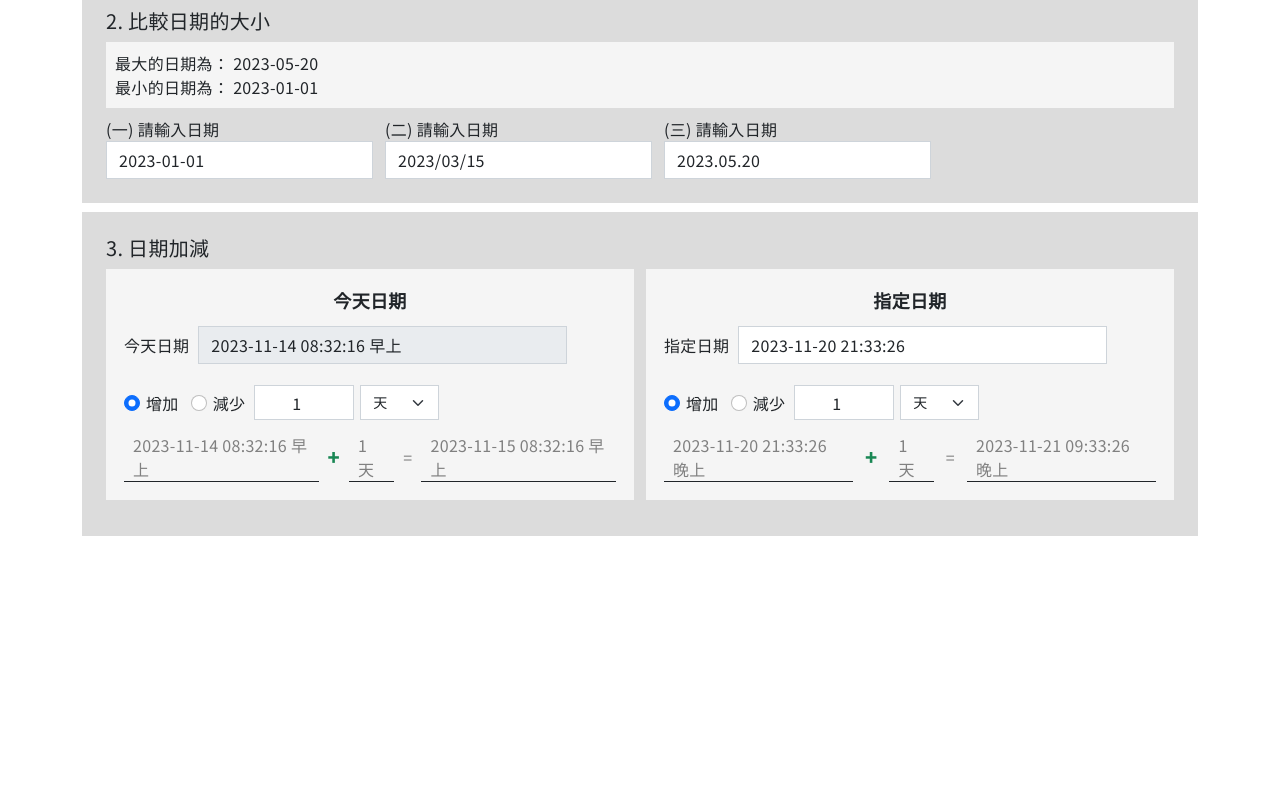
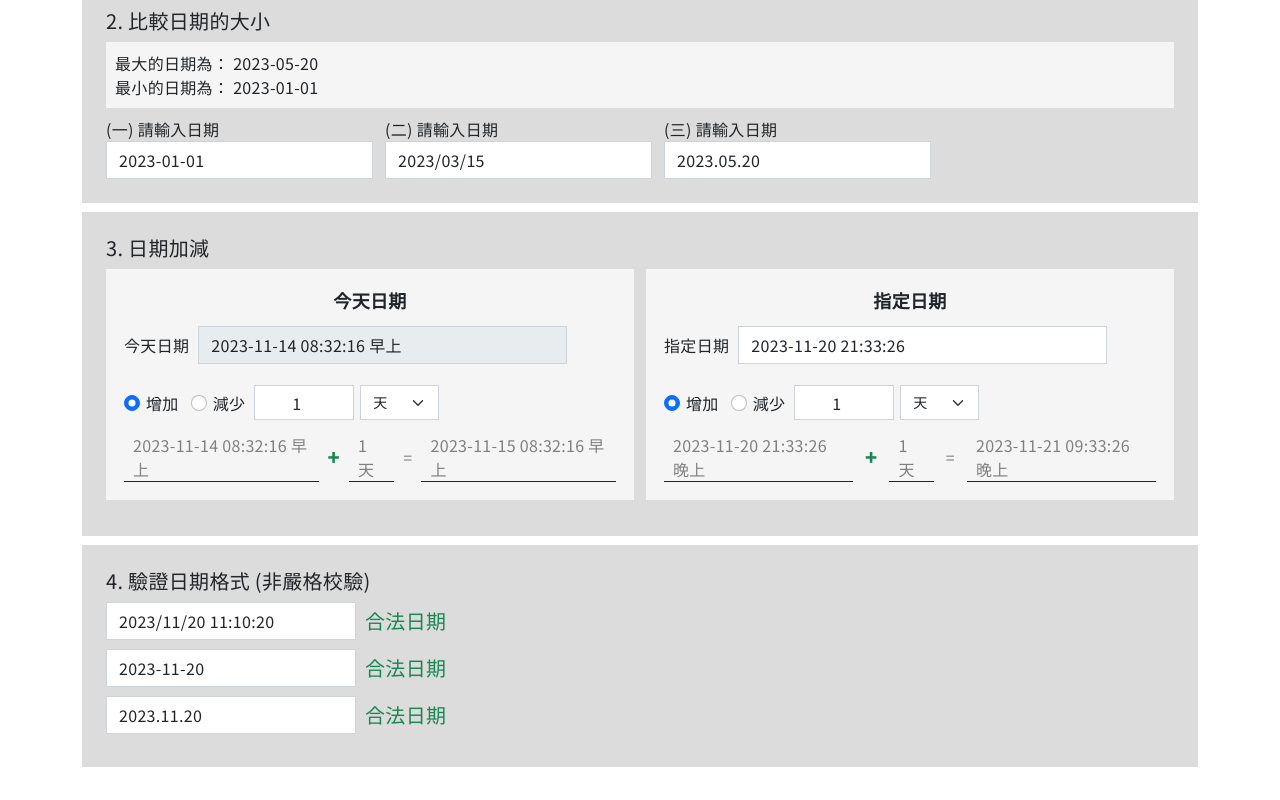
Before and after one commit to MizuYang/day.js, a Vue app: page / in a window 1280 px wide. Shown: the part 714-1514 px from the top of the page. Before the commit the page ends 1283 px from the top, so only its background shows below. Built offline with nearby package versions, Linux system fonts and the light colour scheme.

Commit message:
新增 驗證日期格式(非嚴格校驗)

```diff
--- /dev/null
+++ b/src/components/Demo4驗證日期格式.vue
@@ -0,0 +1,70 @@
+<template>
+  <section class="bg-gainsboro mb-3 p-10">
+    <h2 class="text-20 mb-3">4. 驗證日期格式 (非嚴格校驗)</h2>
+
+    <div class="d-flex align-items-center mb-3"
+         v-for="item in data" :key="item.id">
+      <input type="text"
+             class="form-control"
+             placeholder="請輸入合法的日期"
+             :value="item.value"
+             @input="updateValue($event,item.name)"
+             style="width:250px;">
+      <!-- 驗證結果 -->
+      <p class="text-20 ms-3"
+         :class="item.isValid ? 'text-success' : 'text-danger'">
+         {{ item.isValid ? '合法日期' : '不合法日期' }}
+      </p>
+    </div>
+  </section>
+</template>
+
+<script setup>
+import { reactive, onMounted } from 'vue'
+import dayjs from 'dayjs'
+
+//  data
+const data = reactive({
+  date1: {
+    id: '1',
+    name: 'date1',
+    value: '2023/11/20 11:10:20',
+    isValid: false
+  },
+  date2: {
+    id: '2',
+    name: 'date2',
+    value: '2023-11-20',
+    isValid: false
+  },
+  date3: {
+    id: '3',
+    name: 'date3',
+    value: '2023.11.20',
+    isValid: false
+  }
+})
+
+onMounted(() => {
+  checkInit()
+})
+
+function checkInit () {
+  Object.keys(data).forEach(keyName => {
+    validate(keyName, data[keyName].value)
+  })
+}
+function updateValue (e, keyName) {
+  data[keyName].value = e.target.value
+
+  validate(keyName, e.target.value)
+}
+function validate (keyName, dateValue) {
+  data[keyName].isValid = dayjs(dateValue).isValid()
+}
+
+</script>
+
+<style lang='scss' scope>
+
+</style>
--- a/src/views/HomeView.vue
+++ b/src/views/HomeView.vue
@@ -42,6 +42,9 @@
 
       <!-- 日期加減 -->
       <Demo3 />
+
+      <!-- Demo4驗證日期格式 -->
+      <Demo4 />
     </main>
   </div>
 </template>
@@ -52,6 +55,7 @@ import dayjs from 'dayjs'
 import Demo1 from '@/components/Demo1列出該語系的月份和週.vue'
 import Demo2 from '@/components/Demo2比較日期的大小.vue'
 import Demo3 from '@/components/Demo3日期加減.vue'
+import Demo4 from '@/components/Demo4驗證日期格式.vue'
 
 // composables
 import { useLang } from '@/composables/useLang.js'
```
